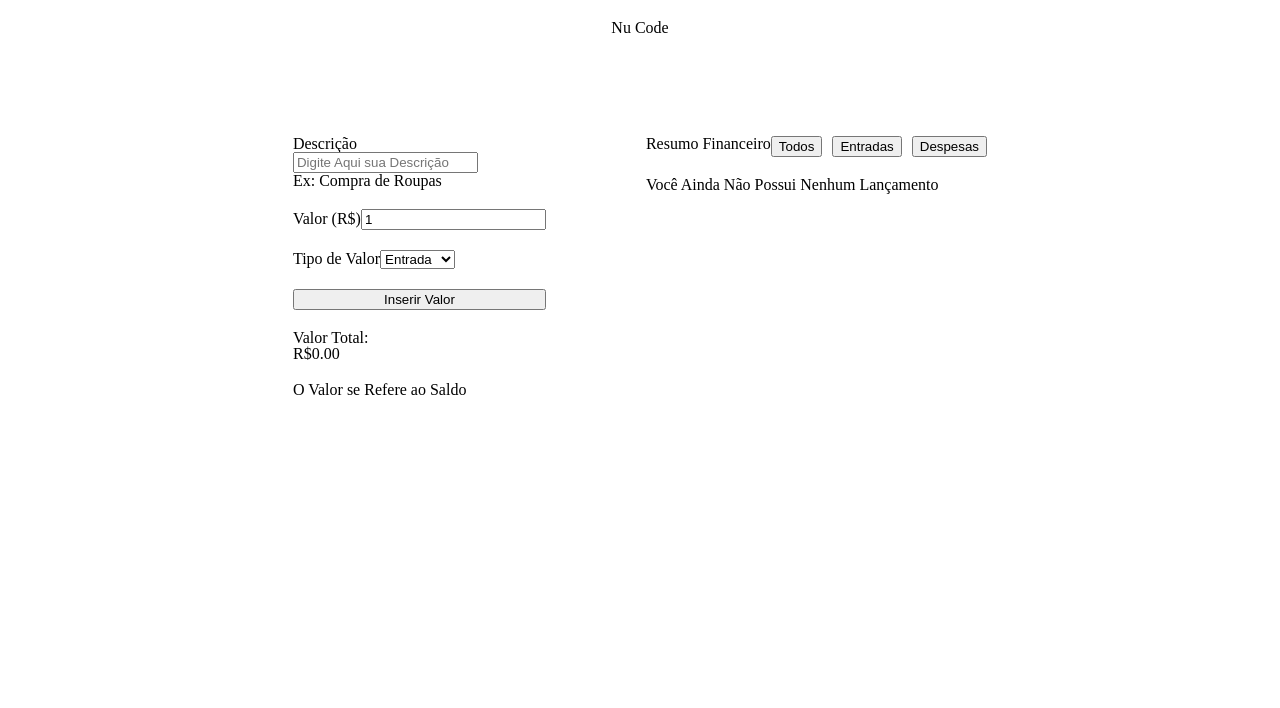
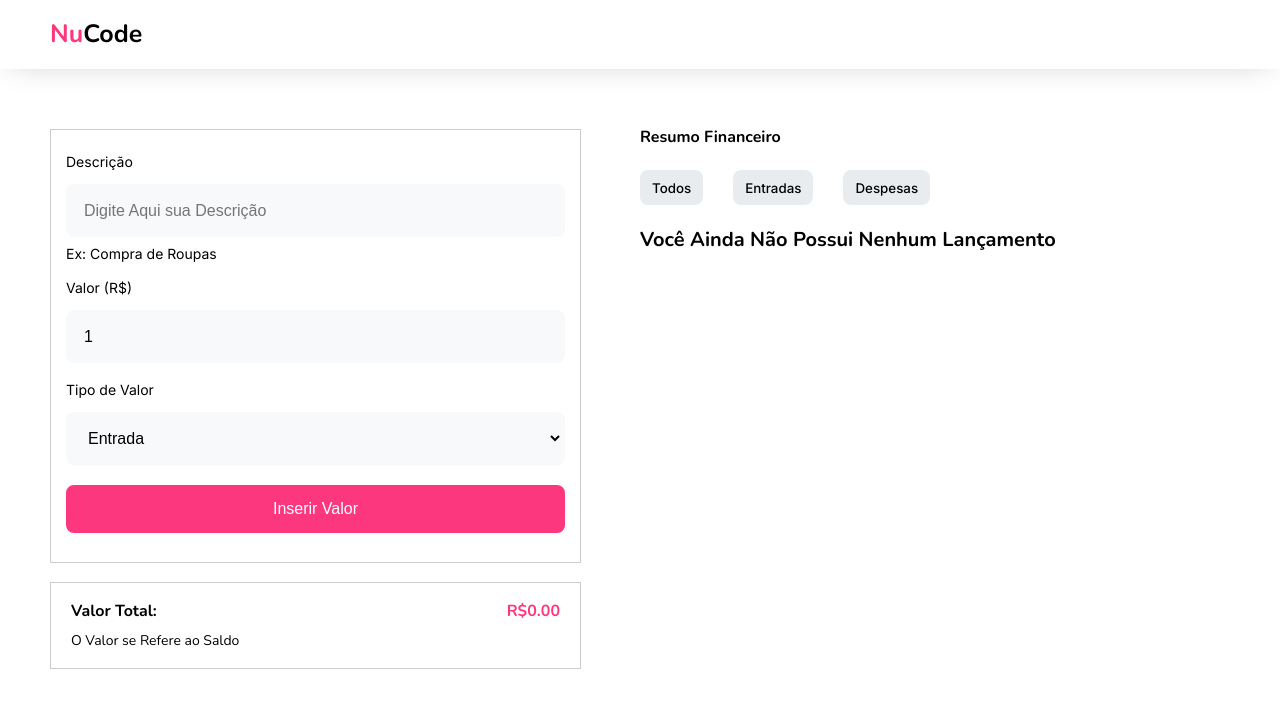
Before and after one commit to mauibuarque/NuCode, a React (Vite) app in the folder nu-code/: page / in a window 1280 px wide. Shown: the top 708 px of the page. Built offline with nearby package versions, Linux system fonts and the light colour scheme.

Commit message:
feat: styleDashboard

```diff
--- a/nu-code/index.html
+++ b/nu-code/index.html
@@ -3,6 +3,11 @@
   <head>
     <meta charset="UTF-8" />
     <meta name="viewport" content="width=device-width, initial-scale=1.0" />
+    <link
+      rel="icon"
+      href="./src/assets/NuCode.png"
+      type="image/x-icon"
+    />
     <title>NuCode</title>
   </head>
   <body>
--- a/nu-code/src/components/Dashboard/style.module.css
+++ b/nu-code/src/components/Dashboard/style.module.css
@@ -1,13 +1,30 @@
 .dashboard {
   display: flex;
-  justify-content: center;
-  gap: 100px;
+  flex-direction: column;
 
-  margin-top: 100px;
+  margin-top: 30px;
+  margin-bottom: 30px;
+  margin-left: 15px;
+  margin-right: 15px;
 }
 
 .formSection {
   display: flex;
   flex-direction: column;
-  gap: 20px;
+  gap: 19px;
 }
+
+@media (min-width: 768px) {
+  .dashboard {
+    flex-direction: row;
+    justify-content: space-between;
+
+    margin-top: 60px;
+    margin-left: 50px;
+    margin-right: 50px;
+  }
+
+  .formSection {
+    width: 45%;
+  }
+}
--- a/nu-code/src/components/FinanceCard/style.module.css
+++ b/nu-code/src/components/FinanceCard/style.module.css
@@ -1,19 +1,55 @@
 .cardSection {
-  height: 60px;
+  height: fit-content;
 
   display: flex;
   flex-direction: column;
   justify-content: space-between;
+  gap: 40px;
 
-  background-color: azure;
+  padding-top: 20px;
+  padding-bottom: 20px;
+  padding-left: 15px;
+  padding-right: 15px;
+
+  background-color: var(--grey-1);
 }
 
 .cardTitle {
   display: flex;
   justify-content: space-between;
+  align-items: center;
+
+  p {
+    color: var(--grey-3);
+  }
 }
 
 .cardType {
   display: flex;
+  flex-direction: row;
   justify-content: space-between;
+  align-items: center;
+
+  p {
+    color: var(--grey-3);
+  }
+
+  button {
+    width: fit-content;
+
+    padding-top: 5px;
+    padding-bottom: 5px;
+    padding-left: 10px;
+    padding-right: 10px;
+
+    background-color: var(--grey-2);
+
+    border: 2px, solid, var(--grey-2);
+    border-radius: 8px;
+
+    font-family: var(--font-secundary);
+    font-weight: var(--font-weight-medium);
+
+    cursor: pointer;
+  }
 }
--- a/nu-code/src/components/FinanceForm/index.jsx
+++ b/nu-code/src/components/FinanceForm/index.jsx
@@ -45,10 +45,11 @@ const FinanceForm = ({ cardList, setCardList }) => {
   return (
     <>
       <form onSubmit={(e) => onSubmit(e)} className={style.form}>
-        <div>
+        <div className={style.formValues}>
           <label>Descrição</label>
-          <div>
+          <div className={style.formDescription}>
             <input
+              className={style.inputs}
               required
               type="text"
               placeholder="Digite Aqui sua Descrição"
@@ -59,19 +60,21 @@ const FinanceForm = ({ cardList, setCardList }) => {
           </div>
         </div>
 
-        <div>
+        <div className={style.formValues}>
           <label>Valor (R$)</label>
           <input
+            className={style.inputs}
             required
-            type="text"
+            type="number"
             value={value}
             onChange={(e) => setValue(e.target.value)}
           />
         </div>
 
-        <div>
+        <div className={style.formValues}>
           <label>Tipo de Valor</label>
           <select
+            className={style.inputs}
             value={valueType}
             onChange={(e) => setValueType(e.target.value)}
           >
@@ -80,7 +83,9 @@ const FinanceForm = ({ cardList, setCardList }) => {
           </select>
         </div>
 
-        <button type="submit">Inserir Valor</button>
+        <button type="submit" className={style.formButton}>
+          Inserir Valor
+        </button>
       </form>
     </>
   );
--- a/nu-code/src/components/FinanceForm/style.module.css
+++ b/nu-code/src/components/FinanceForm/style.module.css
@@ -2,4 +2,57 @@
   display: flex;
   flex-direction: column;
   gap: 20px;
+
+  height: 434px;
+
+  padding-top: 25px;
+  padding-left: 15px;
+  padding-right: 15px;
+
+  border: 1px solid #00000033;
+
+  font-family: var(--font-secundary);
+  font-weight: var(--font-weight-small);
+  font-size: 14px;
 }
+
+.formValues {
+  display: flex;
+  flex-direction: column;
+  gap: 15px;
+}
+
+.formDescription {
+  display: flex;
+  flex-direction: column;
+  gap: 10px;
+}
+
+.inputs {
+  height: 53px;
+
+  background-color: var(--grey-1);
+
+  border: 2px, solid, var(--grey-1);
+  border-radius: 8px;
+
+  padding-left: 16px;
+  padding-right: 16px;
+
+  font-size: 16px;
+}
+
+.formButton {
+  height: 48px;
+
+  background-color: var(--primary-color);
+
+  border: 2px, solid, var(--primary-color);
+  border-radius: 8px;
+
+  color: var(--white);
+
+  font-size: 16px;
+
+  cursor: pointer;
+}
--- a/nu-code/src/components/FinanceList/index.jsx
+++ b/nu-code/src/components/FinanceList/index.jsx
@@ -27,9 +27,24 @@ const FinanceList = ({ setCardList, formatValue }) => {
         <div className={style.financeListHeader}>
           <h2>Resumo Financeiro</h2>
           <div className={style.buttons}>
-            <button onClick={() => filterCards("Todos")}>Todos</button>
-            <button onClick={() => filterCards("Entrada")}>Entradas</button>
-            <button onClick={() => filterCards("Despesa")}>Despesas</button>
+            <button
+              className={style.button}
+              onClick={() => filterCards("Todos")}
+            >
+              Todos
+            </button>
+            <button
+              className={style.button}
+              onClick={() => filterCards("Entrada")}
+            >
+              Entradas
+            </button>
+            <button
+              className={style.button}
+              onClick={() => filterCards("Despesa")}
+            >
+              Despesas
+            </button>
           </div>
         </div>
 
--- a/nu-code/src/components/FinanceList/style.module.css
+++ b/nu-code/src/components/FinanceList/style.module.css
@@ -1,16 +1,40 @@
 .financeList {
   display: flex;
   flex-direction: column;
-  gap: 20px;
+  gap: 25px;
+
+  margin-top: 25px;
+
+  font-family: var(--font-primary);
+  font-weight: var(--font-weight-large);
 }
 
 .financeListHeader {
   display: flex;
+  flex-direction: column;
+  gap: 25px;
 }
 
 .buttons {
   display: flex;
-  gap: 10px;
+  justify-content: space-between;
+}
+
+.button {
+  height: 35px;
+
+  padding-left: 10px;
+  padding-right: 10px;
+
+  background-color: var(--grey-2);
+
+  border: 2px, solid, var(--grey-2);
+  border-radius: 8px;
+
+  font-family: var(--font-secundary);
+  font-weight: var(--font-weight-medium);
+
+  cursor: pointer;
 }
 
 .cardList {
@@ -18,3 +42,21 @@
   flex-direction: column;
   gap: 20px;
 }
+
+@media (min-width: 768px) {
+  .financeList {
+    width: 50%;
+
+    margin-top: 0px;
+
+    p {
+      font-size: 20px;
+    }
+  }
+
+  .buttons {
+    display: flex;
+    justify-content: start;
+    gap: 30px;
+  }
+}
--- a/nu-code/src/components/Header/index.jsx
+++ b/nu-code/src/components/Header/index.jsx
@@ -4,7 +4,9 @@ const Header = () => {
   return (
     <>
       <header className={style.header}>
-        <h1>Nu Code</h1>
+        <h1>
+          <span>Nu</span>Code
+        </h1>
       </header>
     </>
   );
--- a/nu-code/src/components/Header/style.module.css
+++ b/nu-code/src/components/Header/style.module.css
@@ -1,6 +1,31 @@
 .header {
   display: flex;
-  justify-content: center;
+  justify-content: start;
+  align-items: center;
 
-  margin-top: 20px;
+  width: 100%;
+  height: 69px;
+
+  padding-left: 20px;
+
+  box-shadow: 0px 4px 32px -12px #00000040;
+
+  font-family: var(--font-primary);
+  font-weight: var(--font-weight-large);
+  font-size: 25px;
+
+  span {
+    color: var(--primary-color);
+  }
 }
+
+@media (min-width: 768px) {
+  .header {
+    padding-left: 0px;
+
+    h1 {
+      margin-left: 50px;
+      margin-right: 50px;
+    }
+  }
+}
--- a/nu-code/src/components/Total/index.jsx
+++ b/nu-code/src/components/Total/index.jsx
@@ -1,3 +1,5 @@
+import style from "./style.module.css";
+
 const Total = ({ formatValue }) => {
   const getTotalValue = () => {
     const getCardList = JSON.parse(localStorage.getItem("cardList"));
@@ -12,12 +14,14 @@ const Total = ({ formatValue }) => {
 
   return (
     <>
-      <div>
-        <h2>Valor Total:</h2>
-        <p>{formatValue(getTotalValue())}</p>
-      </div>
+      <section className={style.totalValueSection}>
+        <div className={style.value}>
+          <h2>Valor Total:</h2>
+          <p>{formatValue(getTotalValue())}</p>
+        </div>
 
-      <p>O Valor se Refere ao Saldo</p>
+        <p>O Valor se Refere ao Saldo</p>
+      </section>
     </>
   );
 };
--- /dev/null
+++ b/nu-code/src/components/Total/style.module.css
@@ -0,0 +1,25 @@
+.totalValueSection {
+  display: flex;
+  flex-direction: column;
+  gap: 15px;
+
+  padding: 20px;
+
+  border: 1px solid #00000033;
+
+  font-family: var(--font-primary);
+  font-weight: var(--font-weight-small);
+  font-size: 14px;
+}
+
+.value {
+  display: flex;
+  justify-content: space-between;
+
+  font-weight: var(--font-weight-large);
+  font-size: 16px;
+
+  p {
+    color: var(--primary-color);
+  }
+}
--- a/nu-code/src/styles/global.css
+++ b/nu-code/src/styles/global.css
@@ -1,7 +1,11 @@
+@import url("https://fonts.googleapis.com/css2?family=Inter:wght@400;500&family=Nunito:wght@400;700&display=swap");
+
 :root {
   --primary-color: #fd377e;
   --primary-color-2: #e34981;
   --secundary-color: #03b898;
+
+  --white: #ffffff;
 
   --grey-1: #f8f9fa;
   --grey-2: #e9ecef;
@@ -12,4 +16,11 @@
   --title-2: 22px;
   --title-3: 16px;
   --title-4: 12px;
+
+  --font-primary: "Nunito", sans-serif;
+  --font-secundary: "Inter", sans-serif;
+
+  --font-weight-small: 400;
+  --font-weight-medium: 500;
+  --font-weight-large: 700;
 }
```
Also changed, not shown: nu-code/src/assets/NuCode.png (added).
